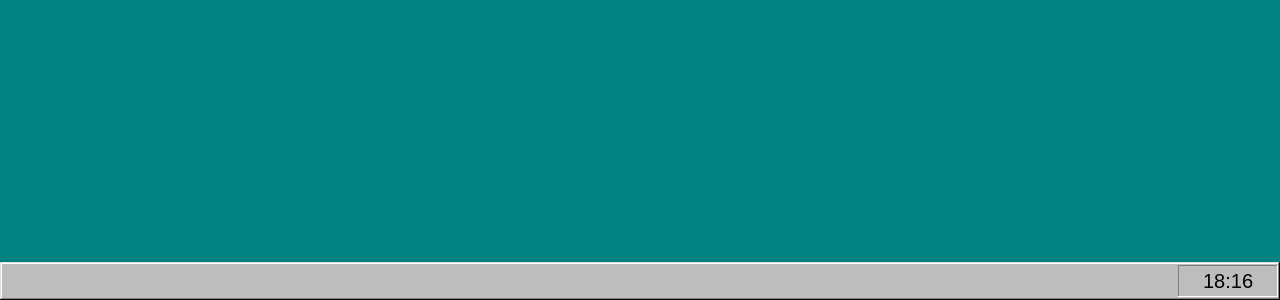
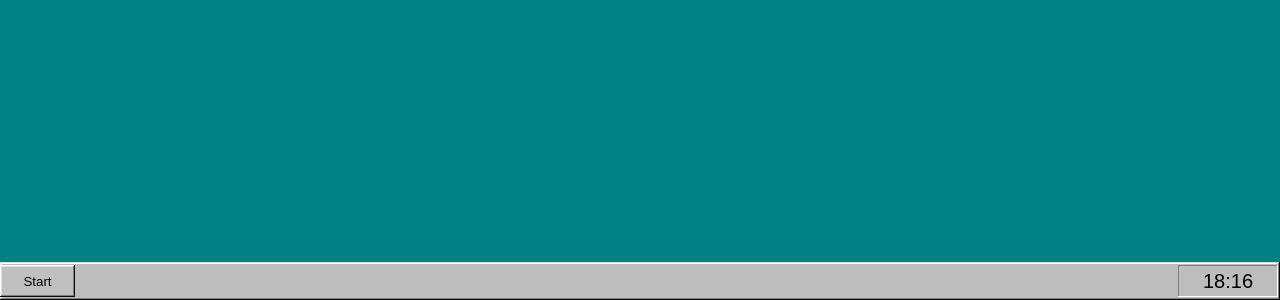
Before and after one commit to kalinowsky/r-win, a React app: page / in a window 1280 px wide. Shown: the part 500-800 px from the top of the page. Built offline with nearby package versions, Linux system fonts and the light colour scheme.

Commit message:
add start button, add start menu draft

```diff
--- a/src/components/Nav.tsx
+++ b/src/components/Nav.tsx
@@ -1,13 +1,35 @@
 import * as React from "react"
 import styled from "styled-components"
 import { SystemTime } from "./SystemTime"
+import { Button } from "./common/Button"
 
-export const BottomNav: React.FC = () => (
-    <BottomNavWrapper>
-        <div />
-        <SystemTime />
-    </BottomNavWrapper>
-)
+const StartButton = styled(Button)`
+    height: 32px;
+`
+
+export const BottomNav: React.FC = () => {
+    const [menuVisible, setMenuVisible] = React.useState<boolean>(false)
+    const toggleMenu = () => setMenuVisible(!menuVisible)
+
+    return (
+        <>
+            {menuVisible && (
+                <MenuArea onClick={() => setMenuVisible(false)}>
+                    <MenuWrapper onClick={e => e.stopPropagation()}>
+                        <GradientBelt />
+                        <ItemsContainer>
+                            <Item>Item 1</Item>
+                        </ItemsContainer>
+                    </MenuWrapper>
+                </MenuArea>
+            )}
+            <BottomNavWrapper>
+                <StartButton onClick={toggleMenu}>Start</StartButton>
+                <SystemTime />
+            </BottomNavWrapper>
+        </>
+    )
+}
 
 const BottomNavWrapper = styled.div`
     width: 100%;
@@ -20,3 +42,45 @@ const BottomNavWrapper = styled.div`
     justify-content: space-between;
     align-items: center;
 `
+
+const MenuArea = styled.div`
+    position: fixed;
+    width: 100%;
+    height: 100%;
+    z-index: 1;
+`
+
+const MenuWrapper = styled.div`
+    width: 240px;
+    height: 400px;
+    display: flex;
+    background-color: #bdbdbd;
+    z-index: 10;
+    position: absolute;
+    bottom: 34px;
+    left: 4px;
+    box-shadow: inset -1px -1px #0a0a0a, inset 1px 1px #dfdfdf, inset -2px -2px grey, inset 2px 2px #fff;
+`
+
+const GradientBelt = styled.div`
+    width: 30px;
+    height: calc(100% - 5px);
+    position: relative;
+    background: linear-gradient(180deg, navy, #1084d0);
+    margin: 2px;
+`
+
+const ItemsContainer = styled.div`
+    width: 100%;
+`
+const Item = styled.div`
+    width: 100%;
+    height: 40px;
+    display: flex;
+    justify-content: center;
+    align-items: center;
+    &:hover {
+        background-color: navy;
+        color: white;
+    }
+`
--- a/src/components/ResolutionGuard.tsx
+++ b/src/components/ResolutionGuard.tsx
@@ -13,7 +13,7 @@ export const ResolutionGuard: React.FC = p => {
     React.useEffect(() => {
         window.addEventListener("resize", handleResize)
         return () => window.removeEventListener("resize", handleResize)
-    }, [])
+    }, [handleResize])
 
     if (validResoltuion)
         return p.children ? (
--- /dev/null
+++ b/src/components/common/Button.tsx
@@ -0,0 +1,22 @@
+import styled from "styled-components"
+
+export const Button = styled.button`
+    background: silver;
+    box-shadow: inset -1px -1px #0a0a0a, inset 1px 1px #fff, inset -2px -2px grey, inset 2px 2px #dfdfdf;
+
+    box-sizing: border-box;
+    border: none;
+    border-radius: 0;
+    min-width: 75px;
+    min-height: 23px;
+    padding: 0 12px;
+    &:active {
+        box-shadow: inset -1px -1px #fff, inset 1px 1px #0a0a0a, inset -2px -2px #dfdfdf, inset 2px 2px grey;
+        padding: 2px 11px 0 13px;
+    }
+
+    &:focus {
+        outline: 1px dotted #000;
+        outline-offset: -4px;
+    }
+`
```
